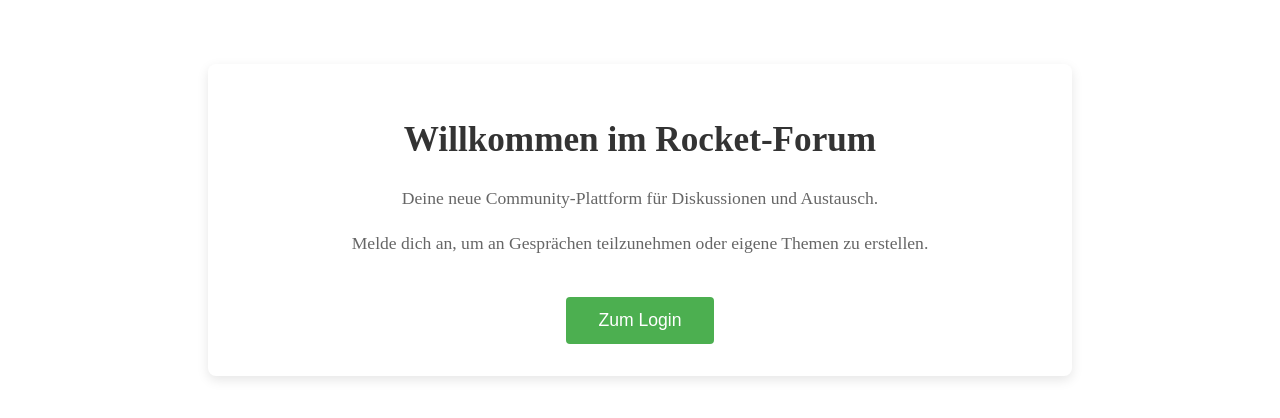
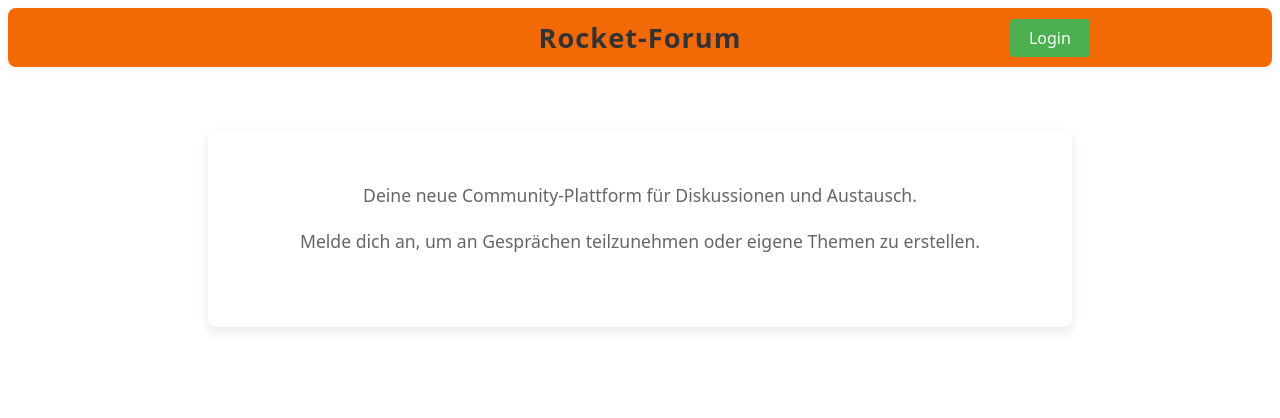
Before and after one commit to lucascherzer/rocket-forum, a SvelteKit app in the folder frontend/: page / in a window 1280 px wide. Shown: the top 418 px of the page. Built offline with nearby package versions, Linux system fonts and the light colour scheme; no server answers.

Commit message:
feat/Login and Logout Button work, font is now pretty, some color changes

```diff
--- a/frontend/src/routes/+page.svelte
+++ b/frontend/src/routes/+page.svelte
@@ -1,19 +1,15 @@
+<!-- Home page for the Rocket-Forum application -->
 <script lang="ts">
     import { goto } from '$app/navigation';
-	import { isAuthenticated } from '$lib/stores/auth';
+    import { isAuthenticated, checkAuthStatus, logout } from '$lib/stores/auth';
     import { onMount } from 'svelte';
 
-	// Beim Laden der Seite den Auth-Status überprüfen
-	import { checkAuthStatus } from '$lib/stores/auth';
-
     let isLoading = true;
+    let showOverlay = false;
 
     onMount(async () => {
-		console.log('Startseite geladen, überprüfe Auth-Status...');
         isLoading = true;
-		// Bei jedem Laden der Seite den Auth-Status neu überprüfen
-		const authStatus = await checkAuthStatus();
-		console.log('Auth-Status auf Startseite:', authStatus, 'isAuthenticated:', $isAuthenticated);
+        await checkAuthStatus();
         isLoading = false;
     });
 
@@ -21,53 +17,152 @@
         goto('/login');
     }
 
-	function navigateToForum() {
-		goto('/forum');
+    function handleLogout() {
+        logout();
+        showOverlay = false;
+    }
+
+    function toggleOverlay() {
+        showOverlay = !showOverlay;
+    }
+
+    function closeOverlay() {
+        showOverlay = false;
     }
 </script>
+
+<header class="sticky-header">
+    <div class="header-content">
+        <h1 class="header-title">Rocket-Forum</h1>
+        <div class="header-right">
+            {#if !$isAuthenticated}
+                <button class="login-button" on:click={navigateToLogin}>Login</button>
+            {:else}
+                <button class="login-success user-icon" aria-label="User menu" on:click={toggleOverlay}>&#128100;</button>
+                {#if showOverlay}
+                    <div class="user-overlay" role="dialog" aria-label="User menu" tabindex="0" on:click|stopPropagation on:keydown={(e) => e.key === 'Escape' && closeOverlay()}>
+                        <button class="logout-button" on:click={handleLogout}>Logout</button>
+                    </div>
+                    <button class="overlay-backdrop" aria-label="Close overlay" on:click={closeOverlay} on:keydown={(e) => e.key === 'Enter' && closeOverlay()}></button>
+                {/if}
+            {/if}
+        </div>
+    </div>
+</header>
 
 {#if isLoading}
     <div class="loading-indicator">Lade...</div>
 {:else}
-	{#if $isAuthenticated}
-		<div class="logged-in-banner">
-			<span class="logged-in-text">✓ Logged in</span>
-		</div>
-	{/if}
-
     <div class="welcome-container">
-		<h1>Willkommen im Rocket-Forum</h1>
-
         <div class="welcome-text">
             <p>Deine neue Community-Plattform für Diskussionen und Austausch.</p>
             <p>Melde dich an, um an Gesprächen teilzunehmen oder eigene Themen zu erstellen.</p>
-		</div>
-
-		<div class="button-container">
-			{#if !$isAuthenticated}
-				<button class="login-button" on:click={navigateToLogin}> Zum Login </button>
-			{:else}
-				<button class="forum-button" on:click={navigateToForum}> Zum Forum </button>
-			{/if}
         </div>
     </div>
 {/if}
 
 <style>
-	.logged-in-banner {
-		background-color: rgba(76, 175, 80, 0.1);
-		padding: 0.5rem;
-		text-align: center;
-		position: fixed;
+    .sticky-header {
+        position: sticky;
         top: 0;
-		left: 0;
-		right: 0;
-		z-index: 100;
+        width: 100%;
+        background: #f36906;
+        box-shadow: 0 2px 8px rgba(0,0,0,0.06);
+        z-index: 200;
+		border-radius: 8px;
     }
 
-	.logged-in-text {
+    .header-content {
+        display: flex;
+        align-items: center;
+        justify-content: center;
+        max-width: 900px;
+        margin: 0 auto;
+        padding: 0.7rem 1.5rem;
+        position: relative;
+    }
+
+    .header-title {
+        margin: 0 auto;
+        font-size: 1.7rem;
+        font-weight: 700;
+        color: #333;
+        letter-spacing: 1px;
+    }
+
+    .header-right {
+        position: absolute;
+        right: 1.5rem;
+        display: flex;
+        align-items: center;
+    }
+
+    .login-button {
+        background-color: #4caf50;
+        color: white;
+        border: none;
+        padding: 0.5rem 1.2rem;
+        font-size: 1rem;
+        border-radius: 4px;
+        cursor: pointer;
+        transition: background-color 0.2s;
+    }
+
+    .login-button:hover {
+        background-color: #3e9142;
+    }
+
+    .login-success.user-icon {
         color: #4caf50;
+        font-size: 1.5rem;
         font-weight: bold;
+        cursor: pointer;
+        border-radius: 10%;
+        padding: 0.2rem 0.4rem;
+        transition: background 0.2s;
+        outline: none;
+    }
+    .login-success.user-icon:focus,
+    .login-success.user-icon:hover {
+        background: #e8f5e9;
+		outline: none;
+    }
+
+    .user-overlay {
+        position: absolute;
+        top: 2.2rem;
+        right: 0;
+        background: #fff;
+        border: 1px solid #eee;
+        border-radius: 8px;
+        box-shadow: 0 2px 12px rgba(0,0,0,0.12);
+        padding: 1rem 1.2rem;
+        z-index: 300;
+        /*min-width: 120px;*/
+        display: flex;
+        flex-direction: column;
+        align-items: flex-end;
+    }
+
+    .logout-button {
+        background: #e53935;
+        color: #fff;
+        border: none;
+        border-radius: 4px;
+        padding: 0.5rem 1.2rem;
+        font-size: 1rem;
+        cursor: pointer;
+        transition: background 0.2s;
+    }
+    .logout-button:hover {
+        background: #b71c1c;
+    }
+
+    .overlay-backdrop {
+        position: fixed;
+        top: 0; left: 0; right: 0; bottom: 0;
+        background: transparent;
+        z-index: 250;
     }
 
     .welcome-container {
@@ -78,12 +173,6 @@
         border-radius: 8px;
         background-color: white;
         box-shadow: 0 4px 12px rgba(0, 0, 0, 0.1);
-	}
-
-	h1 {
-		color: #333;
-		margin-bottom: 1.5rem;
-		font-size: 2.2rem;
     }
 
     .welcome-text {
@@ -97,29 +186,15 @@
         margin-bottom: 1rem;
     }
 
-	.button-container {
-		margin-top: 2rem;
+    .loading-indicator {
+        text-align: center;
+        margin-top: 3rem;
+        font-size: 1.2rem;
+        color: #666;
     }
 
-	.login-button,
-	.forum-button {
-		background-color: #4caf50;
-		color: white;
-		border: none;
-		padding: 0.8rem 2rem;
-		font-size: 1.1rem;
-		border-radius: 4px;
-		cursor: pointer;
-		transition: background-color 0.2s;
-	}
-
-	.login-button:hover,
-	.forum-button:hover {
-		background-color: #3e9142;
-	}
-
-	/* Extra Abstand, wenn das Banner angezeigt wird */
-	:global(body) {
-		margin-top: 2.5rem;
+	body, input, button, textarea,
+    .header-title, label, .error, .already-logged-in-box, a, p, h1, h2, h3, h4, h5, h6, div {
+        font-family: system-ui, sans-serif;
     }
 </style>
--- a/frontend/src/routes/login/+page.svelte
+++ b/frontend/src/routes/login/+page.svelte
@@ -1,6 +1,6 @@
 <!-- src/routes/login/+page.svelte -->
 <script lang="ts">
-	import { login } from '$lib/stores/auth';
+    import { login, isAuthenticated } from '$lib/stores/auth';
     import { goto } from '$app/navigation';
 
     let username = '';
@@ -19,7 +19,6 @@
 
             if (success) {
                 console.log('Weiterleitung zur Startseite nach erfolgreichem Login');
-				// Kurze Verzögerung hinzufügen, um sicherzustellen, dass der Status gesetzt wird
                 setTimeout(() => {
                     goto('/');
                 }, 100);
@@ -32,10 +31,24 @@
             loading = false;
         }
     }
+
+    function goToIndex() {
+        goto('/');
+    }
 </script>
 
-<h1>Login</h1>
+<header class="sticky-header">
+    <div class="header-content">
+        <h1 class="header-title">Login</h1>
+    </div>
+</header>
 
+{#if $isAuthenticated}
+    <div class="already-logged-in-box">
+        <p>Du bist bereits eingeloggt.</p>
+        <button on:click={goToIndex}>Zur Startseite</button>
+    </div>
+{:else}
     <form on:submit|preventDefault={handleSubmit}>
         {#if error}
             <div class="error">{error}</div>
@@ -57,11 +70,61 @@
 
         <p>Noch kein Konto? <a href="/signup">Registrieren</a></p>
     </form>
+{/if}
 
 <style>
+    .sticky-header {
+        position: sticky;
+        top: 0;
+        width: 100%;
+        background: #f36906;
+        box-shadow: 0 2px 8px rgba(0,0,0,0.06);
+        z-index: 200;
+        border-radius: 8px;
+        margin-bottom: 2rem;
+    }
+
+    .header-content {
+        display: flex;
+        align-items: center;
+        justify-content: center;
+        max-width: 900px;
+        margin: 0 auto;
+        padding: 0.7rem 1.5rem;
+        position: relative;
+    }
+
+    .header-title {
+        margin: 0 auto;
+        font-size: 1.7rem;
+        font-weight: 700;
+        color: #333;
+        letter-spacing: 1px;
+    }
+
     form {
         max-width: 400px;
         margin: 0 auto;
+    }
+
+    .already-logged-in-box {
+        max-width: 400px;
+        margin: 2rem auto;
+        padding: 2rem;
+        background: #e8f5e9;
+        border: 1px solid #b2dfdb;
+        border-radius: 8px;
+        text-align: center;
+    }
+
+    .already-logged-in-box button {
+        margin-top: 1rem;
+        padding: 0.5rem 1.2rem;
+        background: #4caf50;
+        color: white;
+        border: none;
+        border-radius: 4px;
+        cursor: pointer;
     }
 
     .error {
@@ -92,4 +155,10 @@
     button:disabled {
         background: #cccccc;
     }
+
+    body, input, button, textarea,
+    .header-title, label, .error, .already-logged-in-box, a, p, h1, h2, h3, h4, h5, h6, div {
+        font-family: system-ui, sans-serif;
+    }
+
 </style>
--- a/frontend/src/routes/signup/+page.svelte
+++ b/frontend/src/routes/signup/+page.svelte
@@ -98,4 +98,9 @@
 	button:disabled {
 		background: #cccccc;
 	}
+
+	body, input, button, textarea,
+    .header-title, label, .error, .already-logged-in-box, a, p, h1, h2, h3, h4, h5, h6, div {
+        font-family: system-ui, sans-serif;
+    }
 </style>
--- a/frontend/src/routes/success/+page.svelte
+++ b/frontend/src/routes/success/+page.svelte
@@ -125,4 +125,9 @@
 	.logout:hover {
 		background-color: #fff0f0;
 	}
+
+	body, input, button, textarea,
+    .header-title, label, .error, .already-logged-in-box, a, p, h1, h2, h3, h4, h5, h6, div {
+        font-family: system-ui, sans-serif;
+    }
 </style>
```
Also changed, not shown: 2 other files (tests, documents, lock files or other folders). Lines whose indentation alone changed are shown as unchanged.
